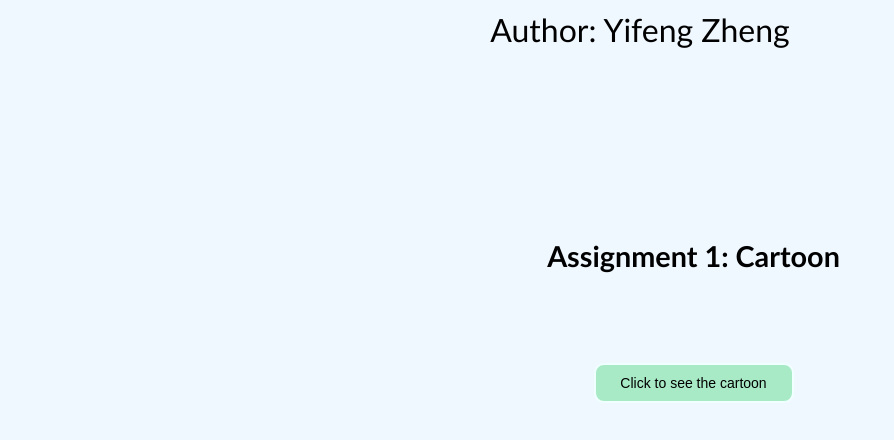
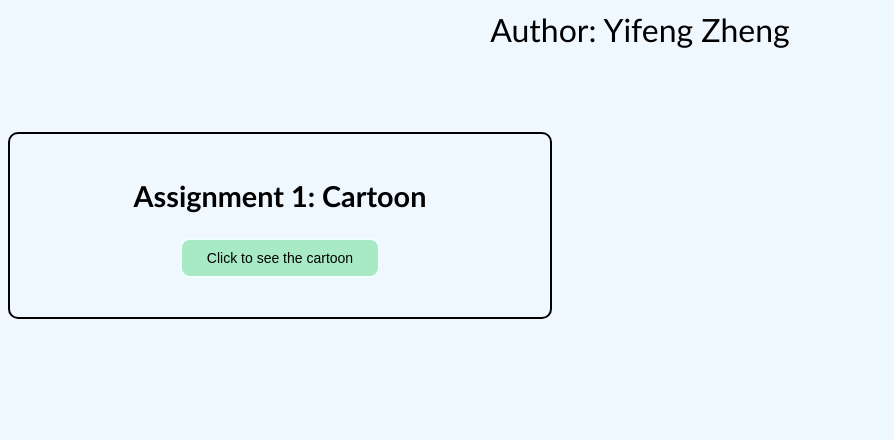
Before and after one commit to yifzheng/CISC-3610-Assignments, a plain HTML site: page index.html in a window 1280 px wide. Shown: the whole page, without its empty margins (0-894 px from the left). Drawn offline with Linux system fonts and the light colour scheme.

Commit message:
modified destinations of files for future assignments

```diff
--- a/css/style.css
+++ b/Cartoon/css/style.css
@@ -10,19 +10,27 @@ body {
     font-size: 2rem;
 }
 
+.Assignment-Card {
+    border: 2px solid black;
+    border-radius: 10px;
+}
+
 #main-content {
-    width: 600px;
+    width: 500px;
     height: 100%;
     text-align: center;
-    margin-left: calc(100% - 69.5%);
-    margin-top: 15%;
+    /*margin-left: calc(100% - 69.5%);*/
+    float: left;
+    display: grid;
+    margin-top: 5%;
     font-family: "Trebuchet MS", "Lucida Sans Unicode", "Lucida Grande",
         "Lucida Sans", Arial, sans-serif;
+    padding: 20px;
 }
 
 #section-header {
     font-size: 1.8rem;
-    margin: 15%;
+    margin: 5%;
 }
 
 #button-to-cartoon {
--- a/index.html
+++ b/index.html
@@ -5,13 +5,13 @@
         <meta http-equiv="X-UA-Compatible" content="IE=edge" />
         <meta name="viewport" content="width=device-width, initial-scale=1.0" />
         <title>CISC 3610 Assignment 1</title>
-        <link rel="stylesheet" href="./css/style.css" />
+        <link rel="stylesheet" href="./Cartoon/css/style.css" />
     </head>
     <body>
         <header id="index-header">Author: Yifeng Zheng</header>
-        <div id="main-content">
+        <div id="main-content" class="Assignment-Card">
             <h1 id="section-header">Assignment 1: Cartoon</h1>
-            <a href="./html/cartoon.html"
+            <a href="./Cartoon/html/cartoon.html"
                 ><button id="button-to-cartoon">
                     Click to see the cartoon
                 </button></a
```
Also changed, not shown: Cartoon/html/cartoon.html (renamed from html/cartoon.html, +1 -1 lines), Cartoon/js/index.js (line endings or trailing spaces).
